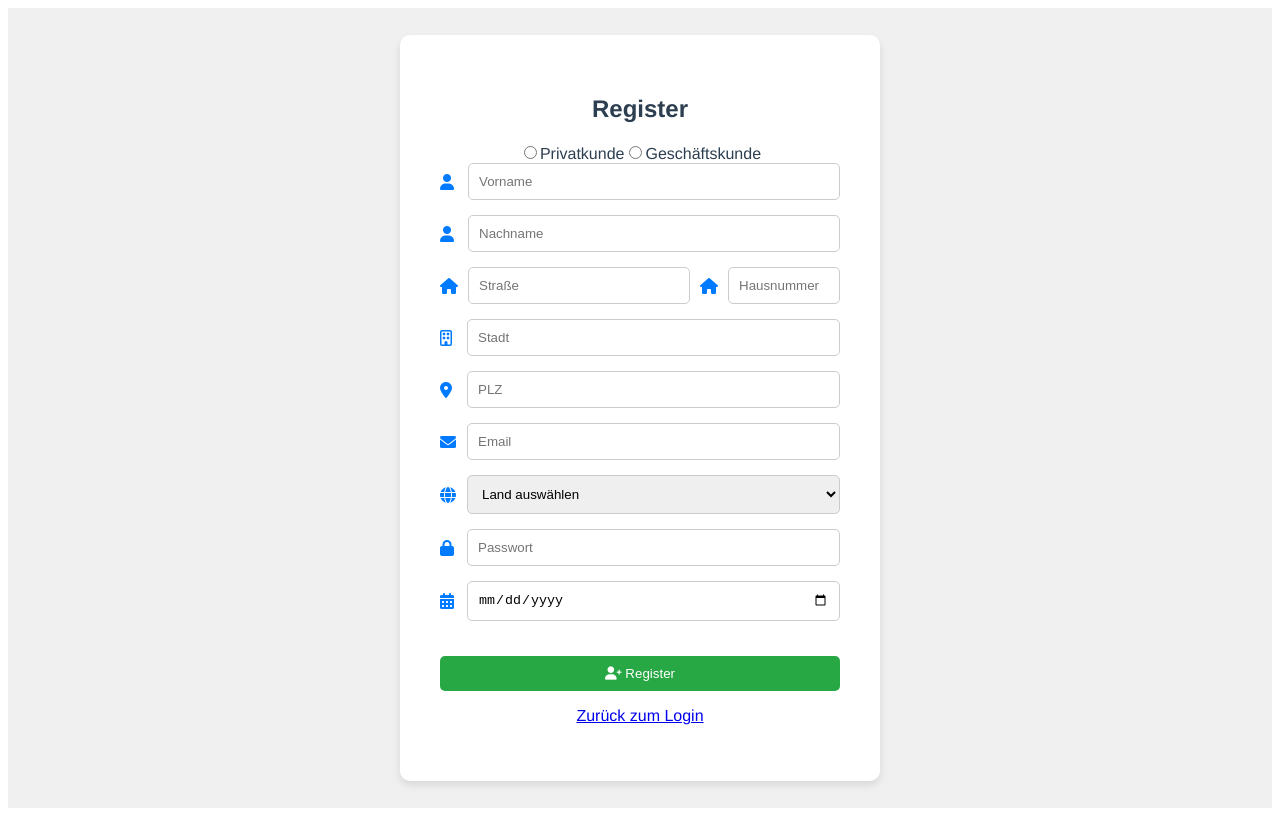
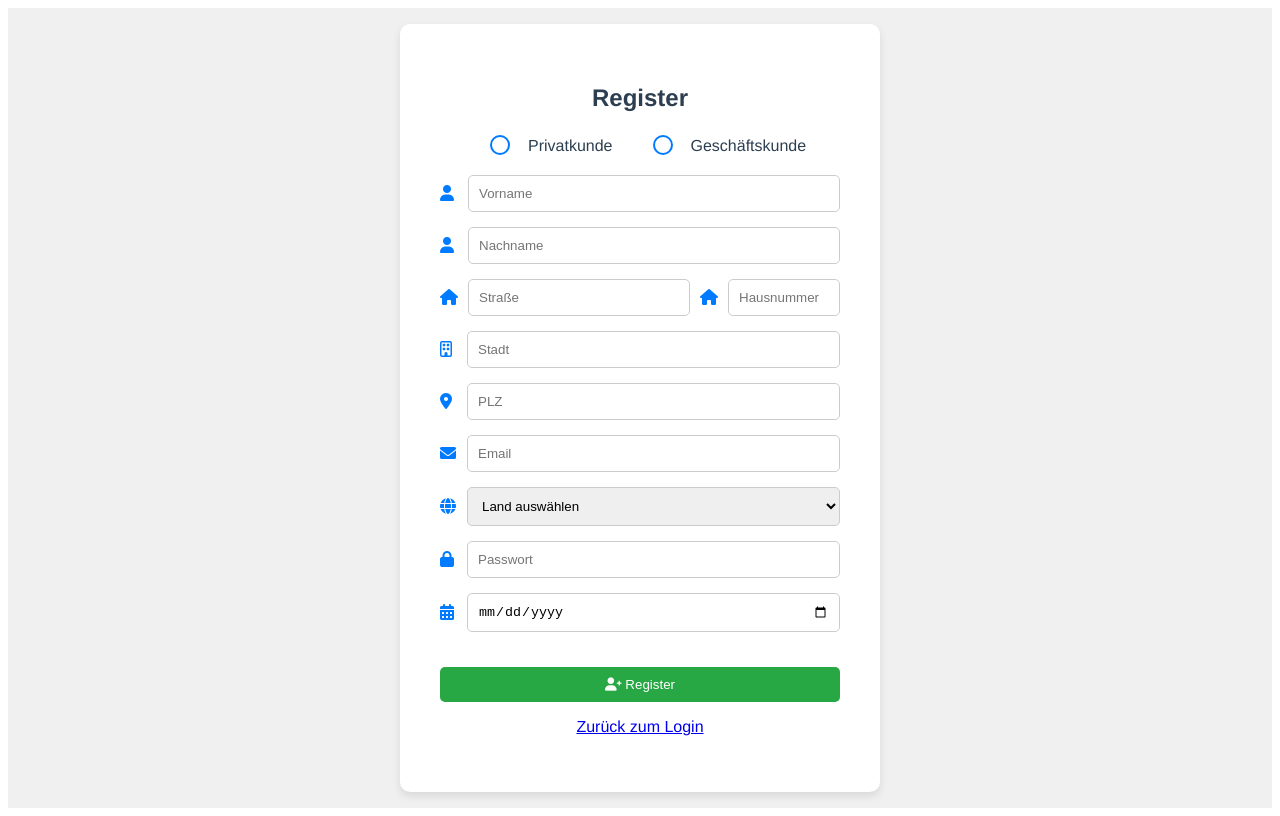
Before and after one commit to PinguGit/Project-ShopBase, a Vue app in the folder Frontend/frontend/: page /register-page in a window 1280 px wide. Built offline with nearby package versions, Linux system fonts and the light colour scheme.

Commit message:
radio buttons for customer and vendor

```diff
--- a/Frontend/frontend/src/views/register_page.vue
+++ b/Frontend/frontend/src/views/register_page.vue
@@ -11,13 +11,18 @@
         <div class="register-container">
             <h2>Register</h2>
 
-            <div>
-                <input type="radio" id="private" value="private" v-model="customerType" @change="toggleCustomerType" class="custom-radio">
+            <div class="custom-radio">
+                <div class="radio-item">
+                    <input type="radio" id="private" value="private" v-model="customerType" @change="toggleCustomerType" style="margin-bottom: 5px;">
                     <label for="private">Privatkunde</label>
+                </div>
 
-                <input type="radio" id="business" value="business" v-model="customerType" @change="toggleCustomerType" class="custom-radio">
+                <div class="radio-item">
+                    <input type="radio" id="business" value="business" v-model="customerType" @change="toggleCustomerType" style="margin-bottom: 5px;">
                     <label for="business">Geschäftskunde</label>
                 </div>
+            </div>
+
 
             <form>
                 <div class="input-container">
@@ -389,4 +394,45 @@ export default {
 .hidden {
     display: none;
 }
+
+/* Radio Button Container */
+.custom-radio {
+    display: flex;
+    flex-direction: row;
+    margin-bottom: 5px;
+    margin-left: 35px;
+}
+
+/* Radio Button Item */
+.radio-item {
+    display: flex;
+    align-items: center;
+    margin-bottom: 10px;
+}
+
+/* Radio Button Styling */
+.radio-item label {
+    position: relative;
+    padding-left: 15px;
+    padding-right: 25px;
+}
+
+/* Anpassungen für die Radio-Buttons */
+.radio-item input[type="radio"] {
+    width: 20px;
+    height: 20px;
+    margin-left: 15px;
+    align-self: center;
+    appearance: none;
+    border: 2px solid #007bff;
+    border-radius: 50%;
+    cursor: pointer;
+}
+
+/* Styling für den aktivierten Zustand */
+.radio-item input[type="radio"]:checked {
+    background-color: #007bff;
+    border: 2px solid #0056b3;
+}
+
 </style>
```
Lines whose indentation alone changed are shown as unchanged.
